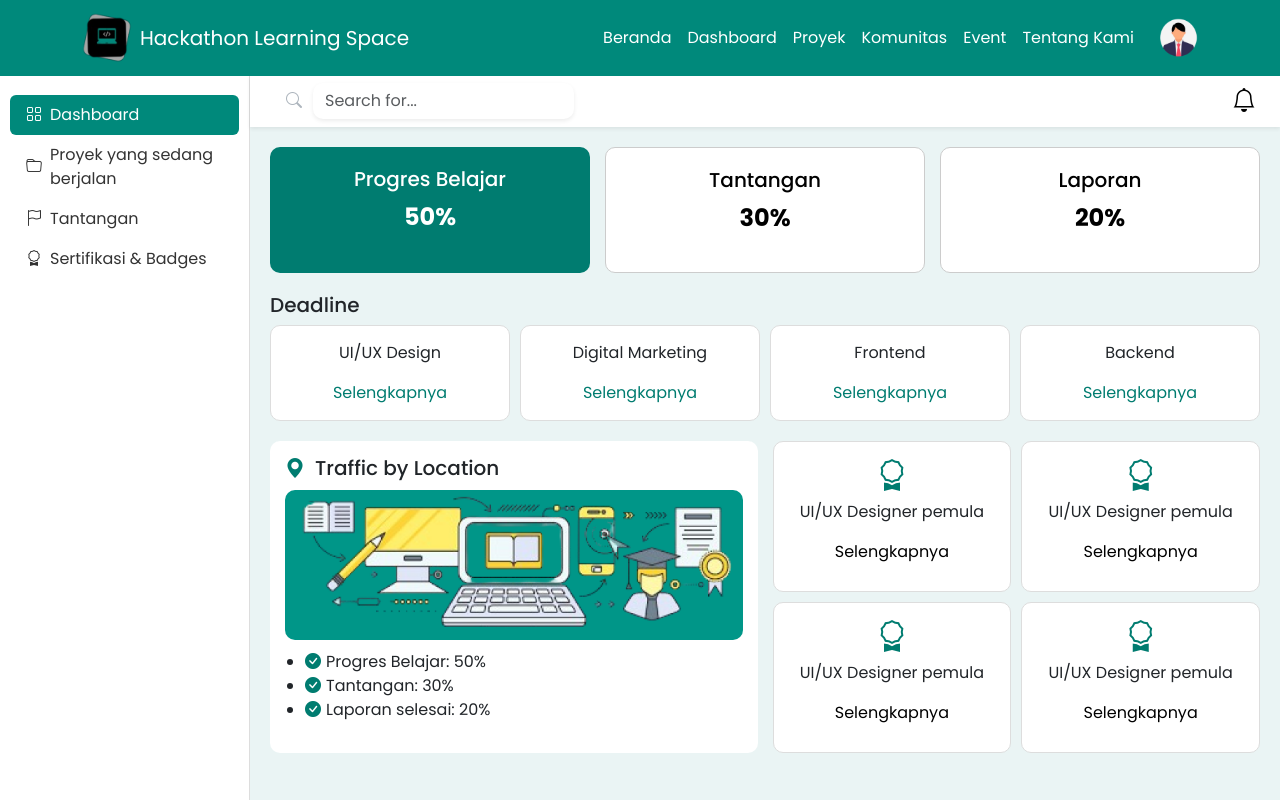
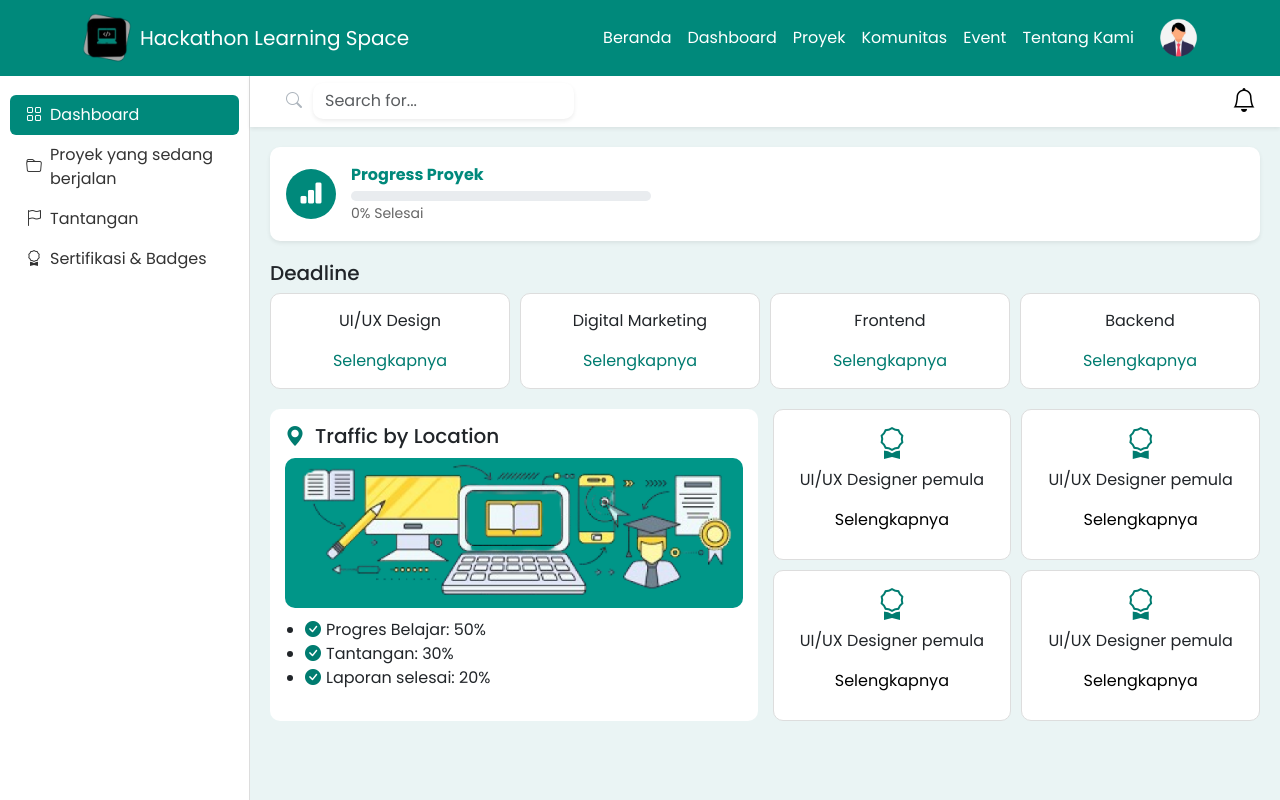
Before and after one commit to lluuvvii/hackathon_learning_space, a Next.js app: page /dashboard in a window 1280 px wide. Shown: the top 800 px of the page. Built offline with nearby package versions, Linux system fonts and the light colour scheme.

Commit message:
update progress dashboard

```diff
--- a/src/app/dashboard/page.tsx
+++ b/src/app/dashboard/page.tsx
@@ -6,6 +6,7 @@ import Navbar from './components/Navbar'
 import Image from 'next/image'
 
 export default function Dashboard() {
+  const progress = 0;
   return (
     <div style={{ display: 'flex', minHeight: '100vh', fontFamily: 'Arial, sans-serif', marginTop: '75px' }}>
       {/* Sidebar */}
@@ -17,29 +18,45 @@ export default function Dashboard() {
         {/* Dashboard Content */}
         <main style={{ padding: '20px' }}>
           {/* Progress Statistics */}
-          <div
-            style={{
-              display: 'flex',
-              flexWrap: 'wrap',
-              gap: '15px',
-              justifyContent: 'space-between',
-            }}
-          >
-            <StatCard title='Progres Belajar' value='50%' color='#007c70' />
-            <StatCard
-              title='Tantangan'
-              value='30%'
-              color='#ffffff'
-              textColor='#000000'
-              border='1px solid #ccc'
-            />
-            <StatCard
-              title='Laporan'
-              value='20%'
-              color='#ffffff'
-              textColor='#000000'
-              border='1px solid #ccc'
-            />
+          <div>
+            <div
+              className='card shadow-sm d-flex flex-row align-items-center p-3'
+              style={{
+                backgroundColor: '#ffffff',
+                border: 'none',
+                borderRadius: '10px',
+              }}
+            >
+              <div
+                className='d-flex justify-content-center align-items-center'
+                style={{
+                  width: '50px',
+                  height: '50px',
+                  backgroundColor: '#00897B',
+                  color: '#ffffff',
+                  borderRadius: '50%',
+                  marginRight: '15px',
+                }}
+              >
+                <i className='bi bi-bar-chart-fill fs-4'></i>
+              </div>
+              <div>
+                <p className='mb-1' style={{ fontWeight: 'bold', color: '#00897B' }}>
+                  Progress Proyek
+                </p>
+                <div className='progress' style={{ height: '10px', width: '300px' }}>
+                  <div
+                    className='progress-bar'
+                    role='progressbar'
+                    style={{
+                      width: `${progress}%`,
+                      backgroundColor: '#00897B',
+                    }}
+                  ></div>
+                </div>
+                <small style={{ color: '#666' }}>{progress}% Selesai</small>
+              </div>
+            </div>
           </div>
 
           {/* Deadline Section */}
```
